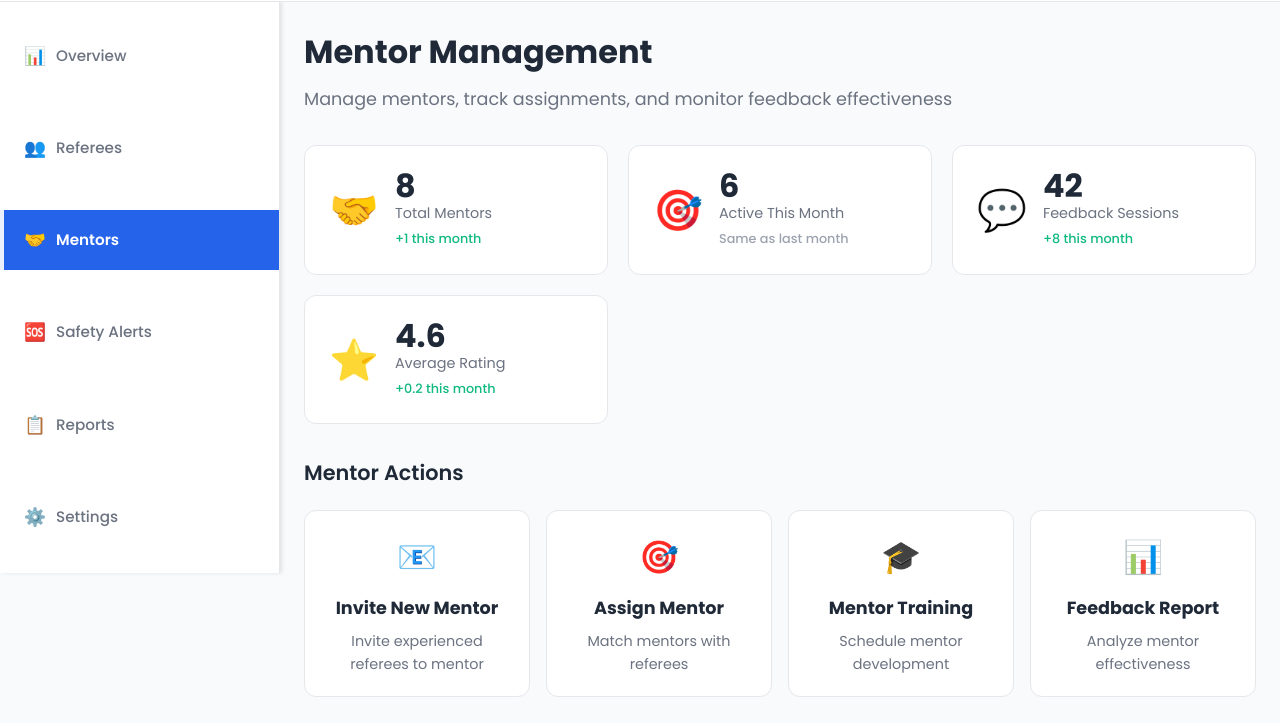
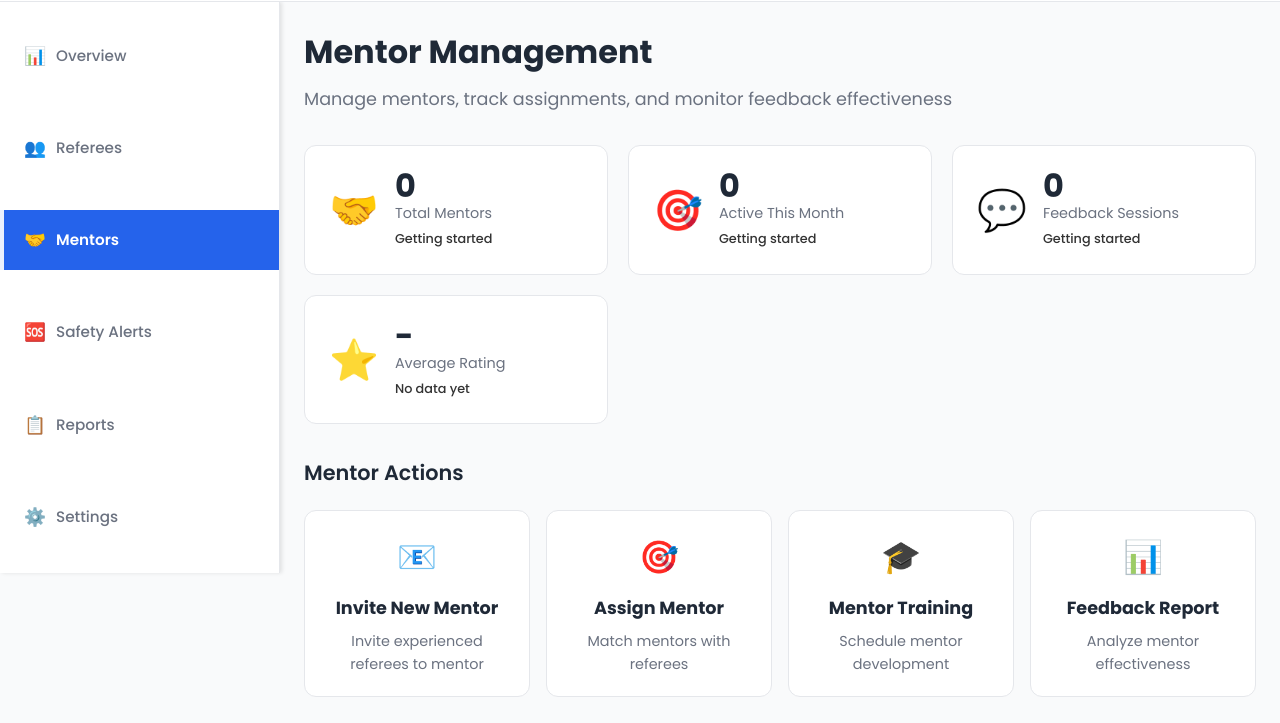
Before and after one commit to RefReady/application, a plain HTML site: page dashboard/mentors.html in a window 1280 px wide. Shown: the part 77-800 px from the top of the page. Drawn offline with Linux system fonts and the light colour scheme.

Commit message:
Fix hardcoded mentor metrics - reset to clean state
- Changed Total Mentors: 8  0
- Changed Active This Month: 6  0
- Changed Feedback Sessions: 42  0
- Changed Average Rating: 4.6  -
- Updated all change indicators to 'Getting started' / 'No data yet'
- Mentor page now shows proper empty state for new clubs

```diff
--- a/dashboard/mentors.html
+++ b/dashboard/mentors.html
@@ -85,33 +85,33 @@
                     <div class="metric-card">
                         <div class="metric-icon">🤝</div>
                         <div class="metric-content">
-                            <div class="metric-number" id="total-mentors">8</div>
+                            <div class="metric-number" id="total-mentors">0</div>
                             <div class="metric-label">Total Mentors</div>
-                            <div class="metric-change positive">+1 this month</div>
+                            <div class="metric-change">Getting started</div>
                         </div>
                     </div>
                     <div class="metric-card">
                         <div class="metric-icon">🎯</div>
                         <div class="metric-content">
-                            <div class="metric-number" id="active-mentors">6</div>
+                            <div class="metric-number" id="active-mentors">0</div>
                             <div class="metric-label">Active This Month</div>
-                            <div class="metric-change neutral">Same as last month</div>
+                            <div class="metric-change">Getting started</div>
                         </div>
                     </div>
                     <div class="metric-card">
                         <div class="metric-icon">💬</div>
                         <div class="metric-content">
-                            <div class="metric-number" id="feedback-given">42</div>
+                            <div class="metric-number" id="feedback-given">0</div>
                             <div class="metric-label">Feedback Sessions</div>
-                            <div class="metric-change positive">+8 this month</div>
+                            <div class="metric-change">Getting started</div>
                         </div>
                     </div>
                     <div class="metric-card">
                         <div class="metric-icon">⭐</div>
                         <div class="metric-content">
-                            <div class="metric-number" id="avg-rating">4.6</div>
+                            <div class="metric-number" id="avg-rating">-</div>
                             <div class="metric-label">Average Rating</div>
-                            <div class="metric-change positive">+0.2 this month</div>
+                            <div class="metric-change">No data yet</div>
                         </div>
                     </div>
                 </div>
```
